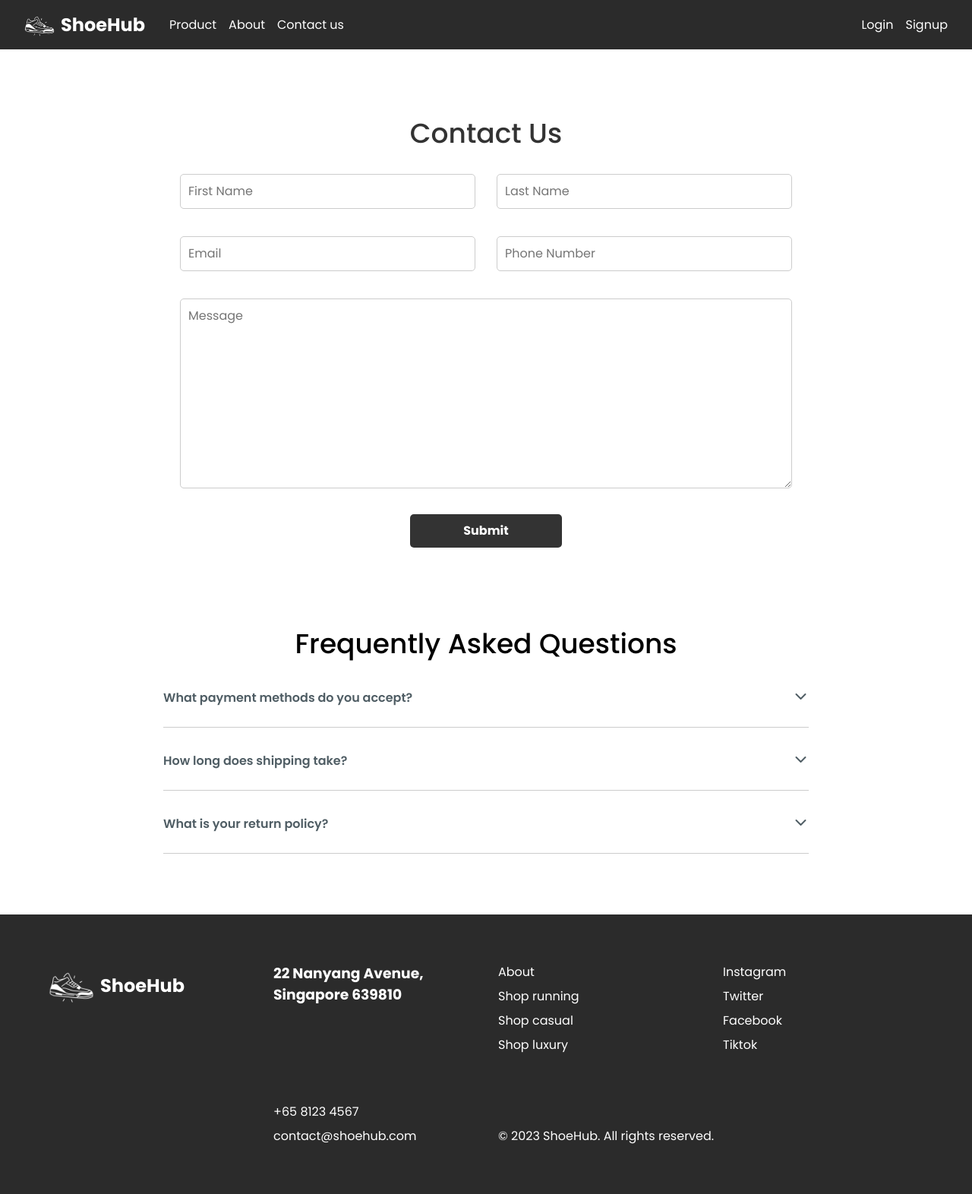
After one commit to johnsuharjono/shoehub, a PHP site: page /contact-us.php in a window 1280 px wide. The commit adds this page. Shown: the whole page at 76% size. Run offline with PHP 8.4, Linux system fonts and the light colour scheme.

Commit message:
complete contact us form and accordion

```diff
--- a/components/navbar.php
+++ b/components/navbar.php
@@ -13,7 +13,7 @@ session_start();
     <ul class="nav__links">
       <li><a href="products.php">Product</a></li>
       <li><a href="about.php">About</a></li>
-      <li><a href="#">Contact us</a></li>
+      <li><a href="contact-us.php">Contact us</a></li>
     </ul>
 
     <ul class="nav__links">
--- /dev/null
+++ b/contact-us.php
@@ -0,0 +1,128 @@
+<!DOCTYPE html>
+<html lang="en">
+
+<head>
+  <meta charset="UTF-8">
+  <meta name="viewport" content="width=device-width, initial-scale=1.0">
+  <title>Shoehub</title>
+  <link rel='stylesheet' href='css/reset.css'>
+  <link rel="stylesheet" href="css/global.css">
+  <link rel='stylesheet' href='css/contact-us.css'>
+  <link rel="preconnect" href="https://fonts.googleapis.com">
+  <link rel="preconnect" href="https://fonts.gstatic.com" crossorigin>
+  <link href="https://fonts.googleapis.com/css2?family=Poppins:wght@300;400;500;600;700&display=swap" rel="stylesheet">
+</head>
+
+<body>
+  <?php
+  include_once 'components/navbar.php';
+  ?>
+
+  <div class="page-wrapper">
+    <div class="content-wrapper">
+      <div class="contact-form-container">
+        <h1>Contact Us</h1>
+        <form class="contact-form">
+          <div class="form-group">
+            <input type="text" id="first-name" name="first-name" placeholder="First Name" required>
+            <input type="text" id="last-name" name="last-name" placeholder="Last Name" required>
+          </div>
+          <div class="form-group">
+            <input type="email" id="email" name="email" placeholder="Email" required>
+            <input type="tel" id="phone" name="phone" placeholder="Phone Number">
+          </div>
+          <div class="form-group">
+            <textarea id="message" name="message" placeholder="Message" required></textarea>
+          </div>
+          <button type="submit" class="global-button submit-button ">Submit</button>
+        </form>
+      </div>
+
+      <div class="faq-container">
+        <h1>Frequently Asked Questions</h1>
+        <div class="accordion">
+          <div class="accordion-item">
+            <div class="accordion-header">
+              What payment methods do you accept?
+              <span class="arrow"><svg width="21" height="20" viewBox="0 0 21 20" fill="none" xmlns="http://www.w3.org/2000/svg">
+                  <path d="M16.5 7L10.5 13L4.5 7" stroke="#4F5D64" stroke-width="2" stroke-linecap="round" stroke-linejoin="round" />
+                </svg>
+              </span>
+            </div>
+            <div class="accordion-content">We accept Visa, MasterCard, American Express, and PayPal.</div>
+          </div>
+          <div class="accordion-item">
+            <div class="accordion-header">
+              How long does shipping take?
+              <span class="arrow"><svg width="21" height="20" viewBox="0 0 21 20" fill="none" xmlns="http://www.w3.org/2000/svg">
+                  <path d="M16.5 7L10.5 13L4.5 7" stroke="#4F5D64" stroke-width="2" stroke-linecap="round" stroke-linejoin="round" />
+                </svg>
+              </span>
+            </div>
+            <div class="accordion-content">Shipping times may vary, but typically, orders are delivered within 5-7 business days.</div>
+          </div>
+          <div class="accordion-item">
+            <div class="accordion-header">
+              What is your return policy?
+              <span class="arrow"><svg width="21" height="20" viewBox="0 0 21 20" fill="none" xmlns="http://www.w3.org/2000/svg">
+                  <path d="M16.5 7L10.5 13L4.5 7" stroke="#4F5D64" stroke-width="2" stroke-linecap="round" stroke-linejoin="round" />
+                </svg>
+              </span>
+            </div>
+            <div class="accordion-content">We offer a 30-day return policy. If you're not satisfied with your purchase, you can return it for a full refund.</div>
+          </div>
+        </div>
+      </div>
+    </div>
+
+  </div>
+
+
+  <?php
+  include_once 'components/footer.php';
+  ?>
+
+</body>
+
+</html>
+
+<script>
+  const accordionItems = document.querySelectorAll(".accordion-item");
+
+  accordionItems.forEach((item) => {
+    const header = item.querySelector(".accordion-header");
+    const content = item.querySelector(".accordion-content");
+    const arrow = item.querySelector(".arrow");
+
+    header.addEventListener("click", () => {
+      item.classList.toggle("active");
+      if (item.classList.contains("active")) {
+        content.style.maxHeight = content.scrollHeight + "px";
+        arrow.innerHTML = `<svg xmlns="http://www.w3.org/2000/svg" width="15" height="8" viewBox="0 0 15 8" fill="none">
+  <path d="M1.5 7L7.5 1L13.5 7" stroke="#4F5D64" stroke-width="2" stroke-linecap="round" stroke-linejoin="round"/>
+</svg>`
+      } else {
+        content.style.maxHeight = 0;
+        arrow.innerHTML = `<svg width="21" height="20" viewBox="0 0 21 20" fill="none" xmlns="http://www.w3.org/2000/svg">
+<path d="M16.5 7L10.5 13L4.5 7" stroke="#4F5D64" stroke-width="2" stroke-linecap="round" stroke-linejoin="round"/>
+</svg>
+`; // Downward arrow
+      }
+    });
+  });
+  document.querySelector(".submit-button").addEventListener("click", function() {
+    // Get form data
+    const firstName = document.getElementById("first-name").value;
+    const lastName = document.getElementById("last-name").value;
+    const email = 'admin@shoehub.com'
+    const phone = document.getElementById("phone").value;
+    const message = document.getElementById("message").value;
+
+    // Construct the mailto link
+    const mailtoLink = "mailto:" + email + "?subject=Contact Us&body=First Name: " + firstName + "%0D%0ALast Name: " + lastName + "%0D%0AEmail: " + email + "%0D%0APhone: " + phone + "%0D%0AMessage: " + message;
+    console.log(mailtoLink)
+
+    // Open the default email client with the pre-filled content
+    window.location.href = mailtoLink;
+  });
+</script>
--- /dev/null
+++ b/css/contact-us.css
@@ -0,0 +1,99 @@
+.page-wrapper {
+	padding: 64px 128px;
+	display: flex;
+	justify-content: center;
+	align-items: center;
+}
+
+.content-wrapper {
+	max-width: 1280px;
+	display: flex;
+	flex-direction: column;
+	gap: 80px;
+}
+
+.contact-form-container {
+	background-color: #fff;
+	width: 850px;
+	padding: 20px;
+	border-radius: 10px;
+}
+
+.contact-form-container h1 {
+	margin-bottom: 24px;
+	color: #333;
+	text-align: center;
+	font-weight: 500;
+	font-size: 36px;
+}
+
+.contact-form {
+	display: grid;
+	gap: 32px;
+}
+
+.contact-form input,
+textarea {
+	width: 100%;
+	padding: 10px;
+	border: 1px solid #ccc;
+	border-radius: 5px;
+	margin: 2px;
+}
+
+.contact-form textarea {
+	height: 250px;
+}
+
+.form-group {
+	display: flex;
+	justify-content: space-between;
+	gap: 24px;
+}
+
+.submit-button {
+	margin: 0 auto;
+	width: 200px;
+	background-color: #333;
+	color: #fff;
+	padding: 10px 20px;
+	border: none;
+	border-radius: 5px;
+	cursor: pointer;
+}
+
+.faq-container h1 {
+	color: #000;
+	font-size: 36px;
+	font-weight: 500;
+	text-align: center;
+}
+
+.accordion-item {
+	border-bottom: 1px solid #ccc;
+	margin-block: 16px;
+}
+
+.accordion-header {
+	cursor: pointer;
+	padding-block: 16px;
+
+	color: #4f5d64;
+	font-size: 16px;
+	font-weight: 600;
+
+	display: flex;
+	justify-content: space-between;
+}
+
+.accordion-content {
+	max-height: 0;
+	overflow: hidden;
+	transition: max-height 0.2s ease-out;
+	margin-bottom: 10px;
+
+	color: #4f5d64;
+	font-size: 16px;
+	font-weight: 400;
+	line-height: 160%;
+}
```
Also changed, not shown: css/product-details.css (indentation only).
